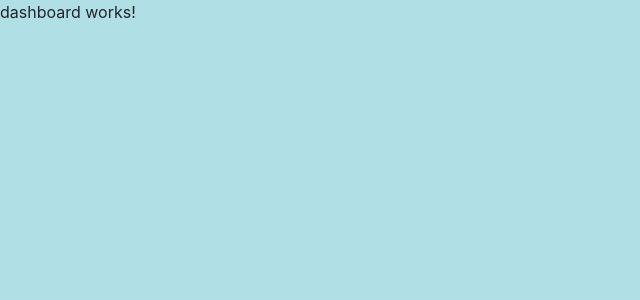
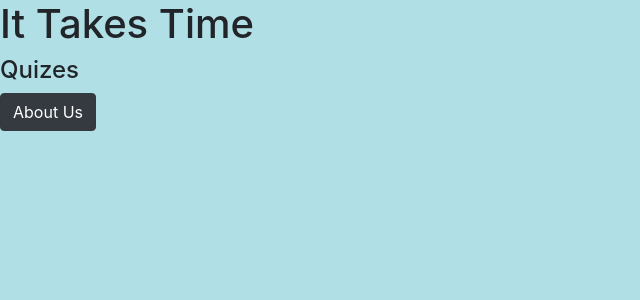
Before and after one commit to JadaDLetts/ITT, an Angular app: page /dashboard/1 in a window 1280 px wide. Shown: the top 300 px of the page, without its empty margins (0-640 px from the left). Built offline with nearby package versions, Linux system fonts and the light colour scheme.

Commit message:
updated dashboard component

```diff
--- a/src/app/dashboard/dashboard.component.html
+++ b/src/app/dashboard/dashboard.component.html
@@ -1 +1,16 @@
-<p>dashboard works!</p>
+<!DOCTYPE html>
+<html>
+  <head>
+    <title>
+      Dashboard
+    </title>
+  </head>
+  <body>
+  <h1>It Takes Time</h1>
+  <h4>Quizes</h4>
+  <h4>
+    <a class="btn btn-dark" routerLink="/aboutUs" >About Us
+    </a>
+  </h4>
+  </body>
+</html>
```
